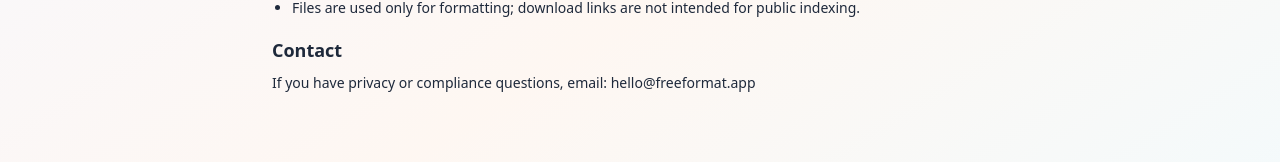
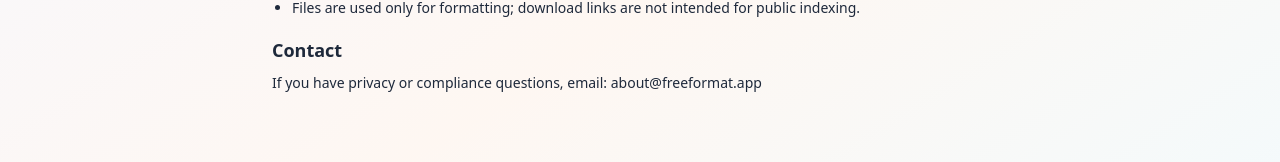
Before and after one commit to moonscar/freeformat-frontend, a Next.js app: page /en/privacy in a window 1280 px wide. Shown: the part 387-549 px from the top of the page. Built offline with nearby package versions, Linux system fonts and the light colour scheme; no server answers.

Commit message:
chore: update contact email

```diff
--- a/src/app/[locale]/landing/page.tsx
+++ b/src/app/[locale]/landing/page.tsx
@@ -9,7 +9,7 @@ import FAQ from '@/components/sections/FAQ';
 import GuideList from '@/components/GuideList';
 import type { Metadata } from 'next';
 
-const REQUEST_EMAIL = process.env.NEXT_PUBLIC_REQUEST_EMAIL || 'hello@ai-formatter.com';
+const REQUEST_EMAIL = process.env.NEXT_PUBLIC_REQUEST_EMAIL || 'about@freeformat.app';
 
 export async function generateMetadata({ params }: { params: { locale: string } }): Promise<Metadata> {
   const localeKey = params.locale === 'en' ? 'en' : 'zh';
--- a/src/app/[locale]/privacy/page.tsx
+++ b/src/app/[locale]/privacy/page.tsx
@@ -53,8 +53,8 @@ export default function PrivacyPage({ params }: { params: { locale: string } })
             <h2 className="text-lg font-semibold">{isZh ? '联系方式' : 'Contact'}</h2>
             <p className="mt-2">
               {isZh
-                ? '如有隐私或合规问题，请邮件联系：hello@freeformat.app'
-                : 'If you have privacy or compliance questions, email: hello@freeformat.app'}
+                ? '如有隐私或合规问题，请邮件联系：about@freeformat.app'
+                : 'If you have privacy or compliance questions, email: about@freeformat.app'}
             </p>
           </section>
         </div>
--- a/src/components/EmailCTA.tsx
+++ b/src/components/EmailCTA.tsx
@@ -11,7 +11,7 @@ type EmailCopy = {
 };
 
 export default function EmailCTA({ t }: { t: EmailCopy }) {
-  const email = process.env.NEXT_PUBLIC_CONTACT_EMAIL || 'hello@your-domain.com';
+  const email = process.env.NEXT_PUBLIC_CONTACT_EMAIL || 'about@freeformat.app';
 
   const { subject, body } = useMemo(() => {
     const s = encodeURIComponent('论文格式化需求 / Thesis Formatting Request');
--- a/src/lib/siteConfig.ts
+++ b/src/lib/siteConfig.ts
@@ -3,7 +3,7 @@ const defaultUrl = process.env.NEXT_PUBLIC_SITE_URL || 'https://freeformat.app';
 export const siteConfig = {
   url: defaultUrl,
   twitterHandle: '@aiformatter',
-  contactEmail: 'hello@ai-formatter.com',
+  contactEmail: 'about@freeformat.app',
   locales: {
     zh: {
       title: 'FreeFormat – AI 文档排版工具（论文与学术文档）',
```
Also changed, not shown: 1 other file (tests, documents, lock files or other folders).
